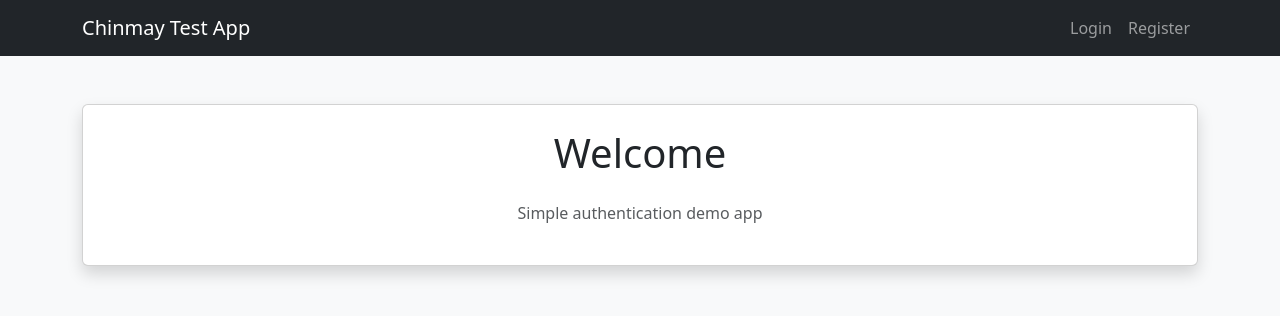
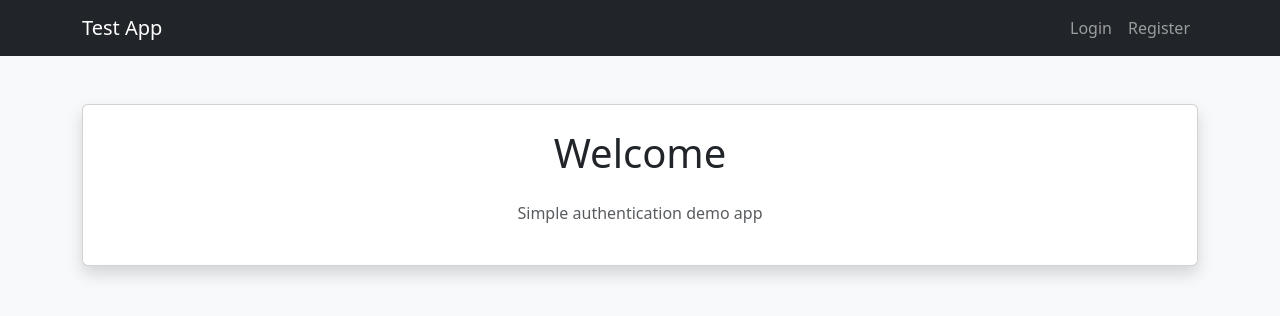
Before and after one commit to bgcena/simple-webapp, a website: page public/index.html in a window 1280 px wide. Drawn offline with nearby package versions, Linux system fonts and the light colour scheme.

Commit message:
Update index.html

```diff
--- a/public/index.html
+++ b/public/index.html
@@ -8,7 +8,7 @@
 
 <nav class="navbar navbar-expand-lg navbar-dark bg-dark">
   <div class="container">
-    <a class="navbar-brand" href="/">Chinmay Test App</a>
+    <a class="navbar-brand" href="/">Test App</a>
     <button class="navbar-toggler" type="button" data-bs-toggle="collapse" data-bs-target="#nav">
       <span class="navbar-toggler-icon"></span>
     </button>
```
